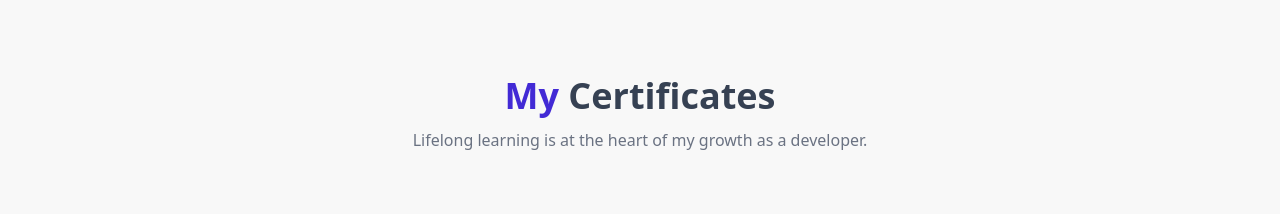
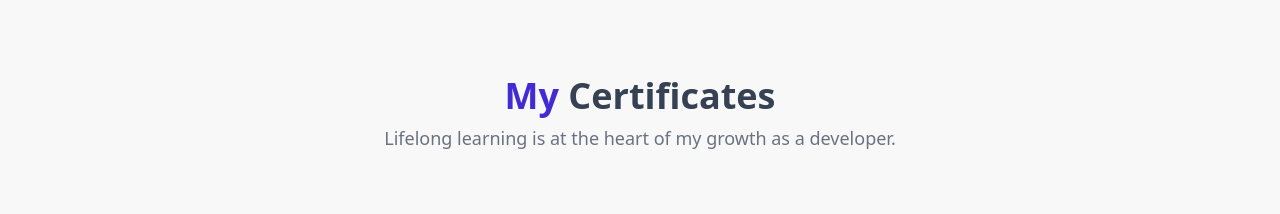
Before and after one commit to matt2899/portfolio, a React (Vite) app: page / in a window 1280 px wide. Shown: the part 3680-3894 px from the top of the page. Built offline with nearby package versions, Linux system fonts and the light colour scheme.

Commit message:
minor changes

```diff
--- a/src/sections/MyCertificates.jsx
+++ b/src/sections/MyCertificates.jsx
@@ -35,7 +35,7 @@ const MyCertificates = () => {
         <h2 className="text-3xl md:text-4xl font-bold text-primary">
           My <span className="text-gray-700">Certificates</span>
         </h2>
-        <p className="text-gray-500 mt-3 text-sm md:text-base">
+        <p className="text-gray-500 mt-2 text-sm md:text-lg">
           Lifelong learning is at the heart of my growth as a developer.
         </p>
       </div>
```
